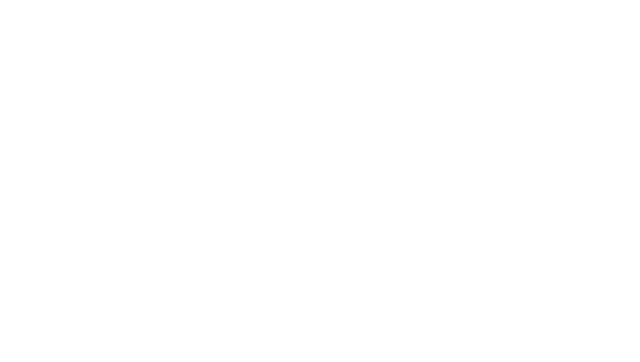
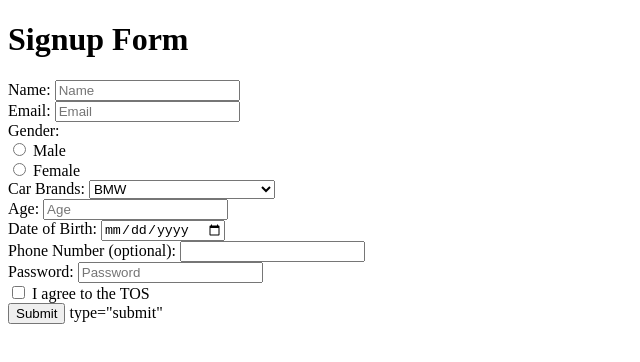
Before and after one commit to acciojob/signup-form-car-Manjunathkurle, a website: page main.html in a window 1280 px wide. Shown: the whole page, without its empty margins (0-640 px from the left). Drawn offline with Linux system fonts and the light colour scheme.

Commit message:
created a submission

```diff
--- a/main.html
+++ b/main.html
@@ -7,6 +7,64 @@
 </head>
 
 <body>
+	 <h1>Signup Form</h1>
+    <form action="submit_signup.php" method="post">
+        <div>
+            <label for="name">Name:</label>
+            <input type="text" id="name" name="name" placeholder="Name" required>
+        </div>
+
+        <div>
+            <label for="email">Email:</label>
+            <input type="email" id="email" name="email" placeholder="Email" required>
+        </div>
+
+        <div>
+            <label>Gender:</label><br>
+            <input type="radio" id="gender_m" name="gender" value="Male" required>
+            <label for="gender_m">Male</label><br>
+            <input type="radio" id="gender_f" name="gender" value="Female" required>
+            <label for="gender_f">Female</label>
+        </div>
+
+        <div>
+            <label for="cars">Car Brands:</label>
+            <select id="cars" name="cars" required>
+                <option value="" disabled>--Please choose an option--</option>
+                <option value="BMW">BMW</option>
+                <option value="Audi">Audi</option>
+                <option value="Mercedes">Mercedes</option>
+            </select>
+        </div>
+
+        <div>
+            <label for="age">Age:</label>
+            <input type="number" id="age" name="age" placeholder="Age" required>
+        </div>
+
+        <div>
+            <label for="dob">Date of Birth:</label>
+            <input type="date" id="dob" name="dob" required>
+        </div>
+
+        <div>
+            <label for="tel">Phone Number (optional):</label>
+            <input type="tel" id="tel" name="tel" pattern="\d{3}-\d{3}-\d{4}">
+        </div>
+
+        <div>
+            <label for="password">Password:</label>
+            <input type="password" id="password" name="password" placeholder="Password" required>
+        </div>
+
+        <div>
+            <input type="checkbox" id="tos" name="tos" required>
+            <label for="tos">I agree to the TOS</label>
+        </div>
+
+        <div>
+            <button type="submit">Submit</button> type="submit"
+        </div>
 	<!-- the entire body must be written by student -->
     <script type="text/javascript" src="./script.js">
 </script>
```
